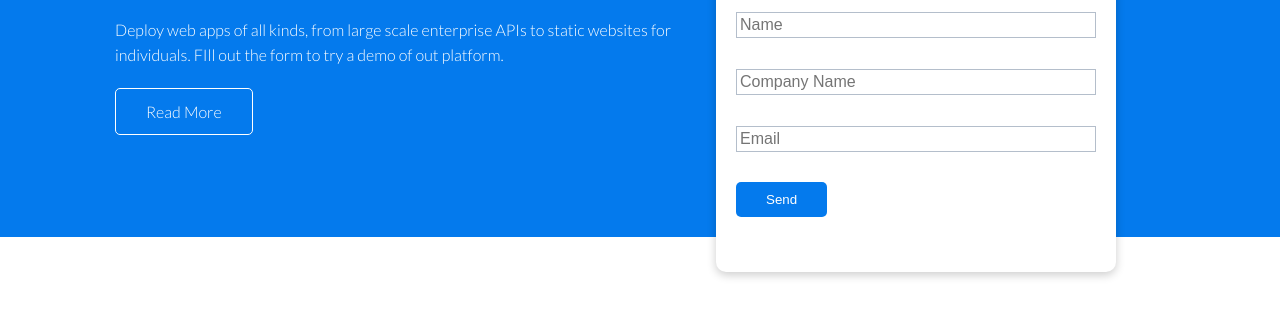
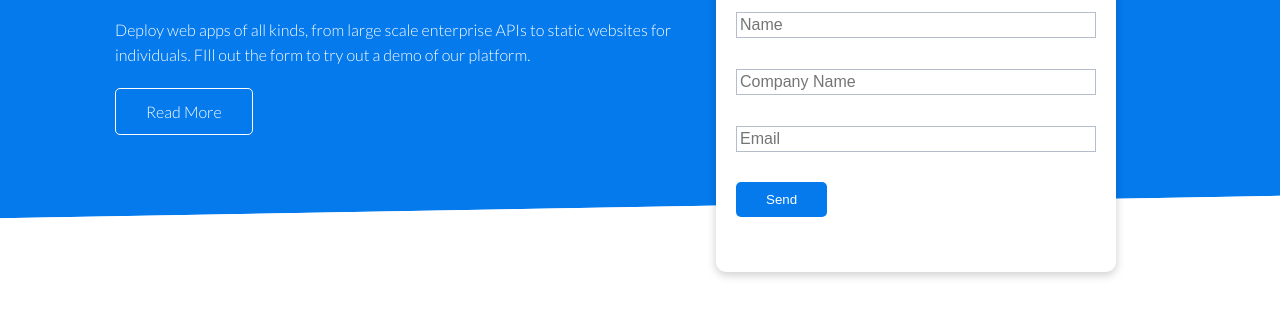
Before and after one commit to kreid333/teno-cloud, a plain HTML site: page index.html in a window 1280 px wide. Shown: the part 233-550 px from the top of the page. Drawn offline with Linux system fonts and the light colour scheme.

Commit message:
added slant below the showcase section

```diff
--- a/css/style.css
+++ b/css/style.css
@@ -119,6 +119,22 @@ img {
     outline: none;
 }
 
+.showcase::before,
+.showcase::after {
+    content: '';
+    position: absolute;
+    height: 100px;
+    bottom: -70px;
+    right: 0;
+    left: 0;
+    background-color: white;
+    transform: skewY(-1deg);
+    -webkit-transform: skewY(-1deg);
+    -moz-transform: skewY(-1deg);
+    -ms-transform: skewY(-1deg);
+
+}
+
 /* UTILITIES */
 
 .container {
--- a/index.html
+++ b/index.html
@@ -39,7 +39,7 @@
         <div class="container grid">
             <div class="showcase-text">
                 <h1>Easier Deployment</h1>
-                <p>Deploy web apps of all kinds, from large scale enterprise APIs to static websites for individuals. FIll out the form to try a demo of out platform.</p>
+                <p>Deploy web apps of all kinds, from large scale enterprise APIs to static websites for individuals. FIll out the form to try out a demo of our platform.</p>
                 <a href="./features.html" class="btn btn-outline">Read More</a>
             </div>
 
```
